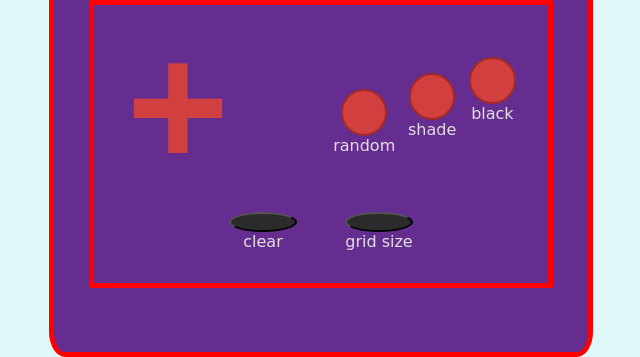
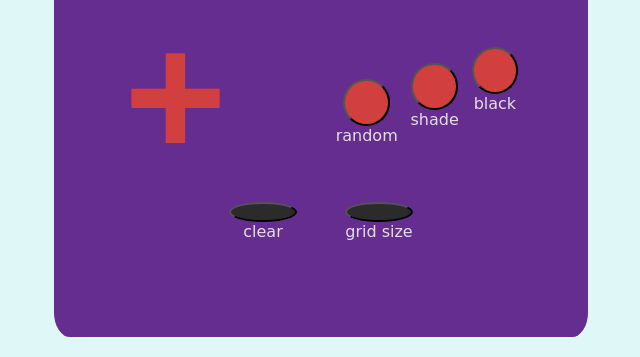
Before and after one commit to Clanky7/Etch-a-Sketch, a plain HTML site: page index.html in a window 1280 px wide. Shown: the part 474-831 px from the top of the page, without its empty margins (319-959 px from the left). Drawn offline with Linux system fonts and the light colour scheme.

Commit message:
fixed the ui

```diff
--- a/css/styles.css
+++ b/css/styles.css
@@ -20,7 +20,6 @@ body{
     display: flex;
     flex-direction: column;
     padding-bottom: 4rem;
-    border: 5px solid red;
 }
 
 .top{
@@ -70,8 +69,6 @@ body{
 .interface{
     display: flex;
     flex-direction: column;
-    /* flex-grow: 1;  */
-    border: 5px solid red;
 }
 
 .controls{
@@ -104,7 +101,6 @@ body{
     border-radius: 50%;
     padding: 1.33rem;
     background-color: #D23F3F;
-    border: 2px solid #a02a2a;
 }
 
 .shade,
```
